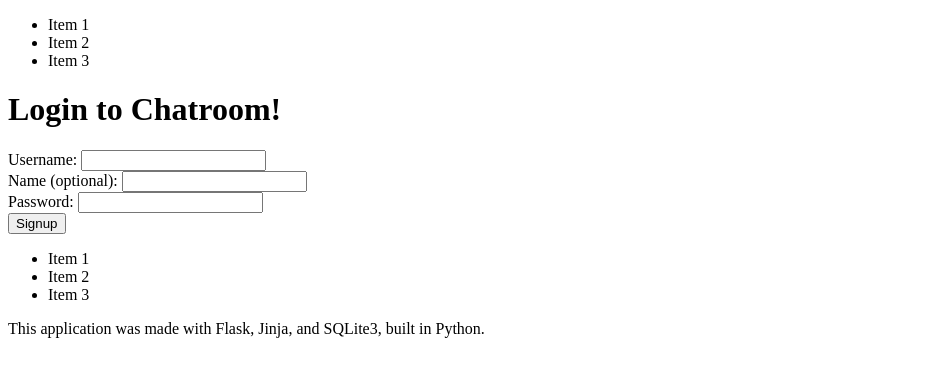
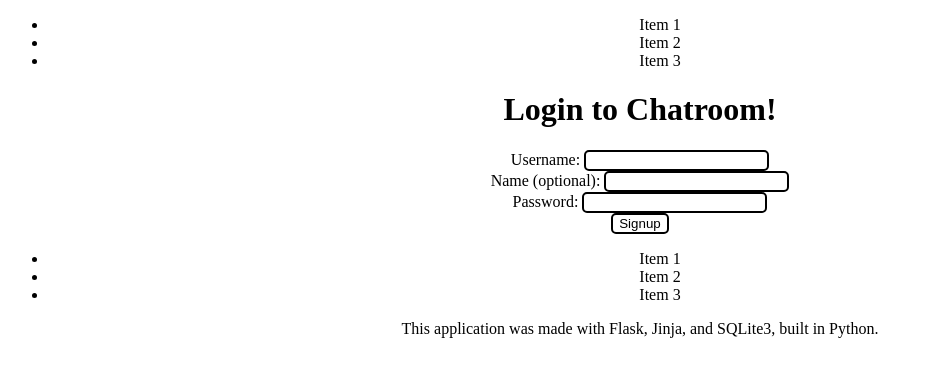
Before and after one commit to NateDhaliwal/Chatroom-Flask, a Flask app: page /signup in a window 1280 px wide. Shown: the top 377 px of the page, without its empty margins (0-933 px from the left). Run offline with Flask 3, Linux system fonts and the light colour scheme.

Commit message:
Basic styling for buttons and links

```diff
--- a/blueprints/login_signup/__init__.py
+++ b/blueprints/login_signup/__init__.py
@@ -30,7 +30,7 @@
       # Password matches, login successful
       session['username'] = username
       return redirect('/home')
-  return render_template('login.html')
+  return render_template('login/login.html')
 
 @login_signup.route("/signup", methods=['POST', 'GET'])
 def signup():
@@ -50,4 +50,4 @@
 
     session['username'] = username
     return redirect('/student/home')
-  return render_template('signup.html')
+  return render_template('signup/signup.html')
--- a/main.py
+++ b/main.py
@@ -1,8 +1,10 @@
-from flask import Flask, redirect, render_template, url_for
+from flask import Flask, render_template
 
 from blueprints.login_signup import login_signup
 
-app = Flask(__name__)
+app = Flask(__name__, static_folder='static')
+
+app.secret_key = "812d8731a4023237eebe5b41e385f678"
 
 # Register all Blueprints
 app.register_blueprint(login_signup)
--- a/pyproject.toml
+++ b/pyproject.toml
@@ -5,7 +5,7 @@
 authors = ["Your Name <you@example.com>"]
 
 [tool.poetry.dependencies]
-python = ">=3.11.0,<3.12"
+python = ">=3.11.0,<3.15"
 flask = "^3.0.0"
 gunicorn = "^21.2.0"
 
--- a/static/buttons.css
+++ b/static/buttons.css
@@ -1,11 +1,12 @@
-.btn {
+.btn, input, select, option {
   border: 2px var(--primary) solid;
   border-radius: var(--btn-roundness);
-  trasition: var(--btn-bg-trans-duration);
+  transition: var(--btn-bg-trans-duration);
+  background-color: var(--secondary);
   color: var(--primary);
 }
 
-.btn:hover {
+.btn:hover, input:hover, select:hover option:hover {
   background-color: var(--primary);
   color: var(--secondary);
   transform: var(--btn-hover-scale);
--- a/static/page.css
+++ b/static/page.css
@@ -0,0 +1,3 @@
+body {
+    text-align: center;
+}
--- a/static/root.css
+++ b/static/root.css
@@ -0,0 +1,12 @@
+a {
+    text-decoration: none;
+    color: var(--links-colour);
+}
+
+a:hover {
+    color: var(--links-hover-colour);
+}
+
+a:visited {
+    color: var(--links-visited-colour);
+}
--- a/static/variable_definitions.css
+++ b/static/variable_definitions.css
@@ -2,7 +2,9 @@
   /* Colours */
   --primary: black; /* Main text */
   --secondary: white; /* Background colour */
-  --tertiary: #0066ff; /* For links */
+  --links-colour: #0066ff; /* For links */
+  --links-hover-colour: grey;
+  --links-visited-colour: grey;
 
   /* Other variables */
   --btn-hover-scale: 1.1;
--- a/templates/base.html
+++ b/templates/base.html
@@ -5,7 +5,7 @@
   <meta http-equiv="X-UA-Compatible" content="IE=edge">
   <meta name="viewport" content="width=device-width, initial-scale=1.0">
   <title>{% block title %}{% endblock %}</title>
-  <link href="/static/style.css" rel="stylesheet" />
+  <link href="/static/style.css" type="text/css" rel="stylesheet" />
 </head>
 <body>
   {% include "components/header.html" %}
```
Also changed, not shown: static/style.css (+4 -4 lines), 1 other file.
